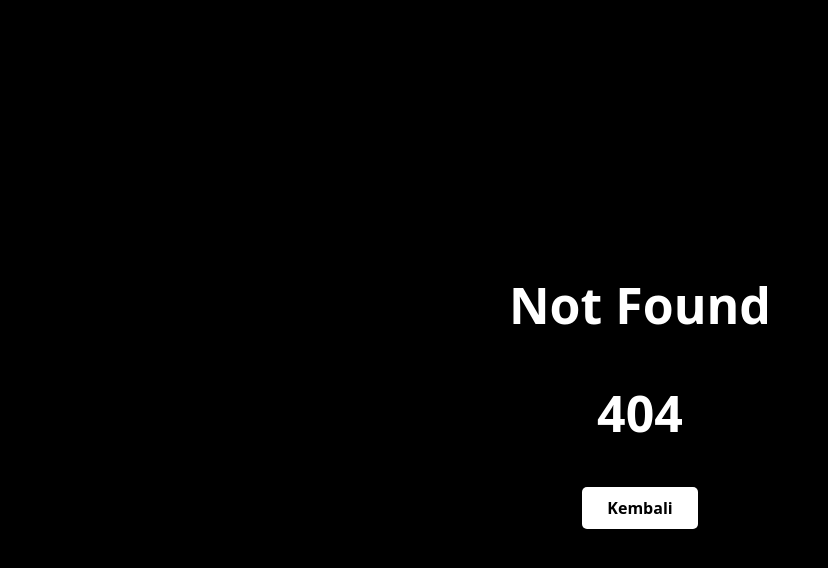
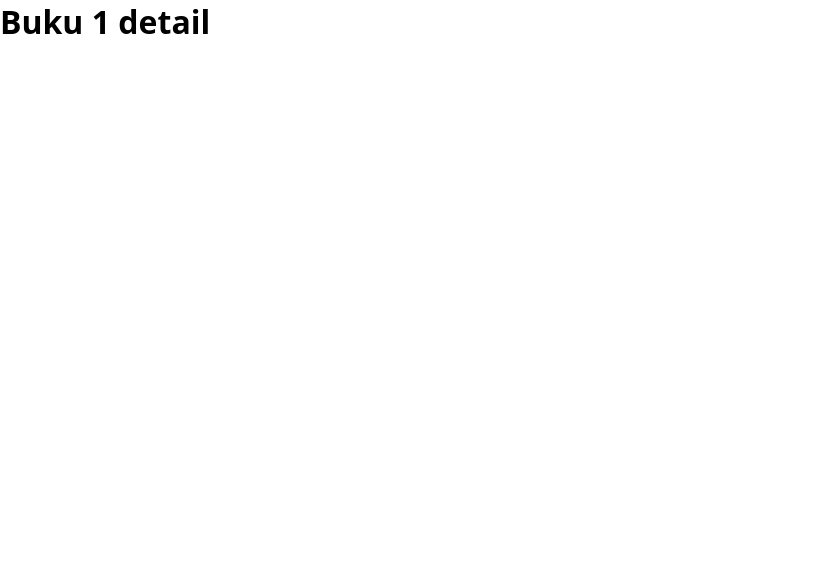
Before and after one commit to RadyaI/MoPinjam, a React (Vite) app: page /buku/d/1 in a window 1280 px wide. Before the commit this address had no page. Shown: the top 568 px of the page, without its empty margins (0-828 px from the left). Built offline with nearby package versions, Linux system fonts and the light colour scheme.

Commit message:
add : route buat halaman detail buku

```diff
--- /dev/null
+++ b/src/bukuDetail.jsx
@@ -0,0 +1,12 @@
+import { useParams } from "react-router-dom"
+
+export default function BukuDetail() {
+
+    const {judul} = useParams()
+
+    return (
+        <>
+            <h1>Buku {judul} detail</h1>
+        </>
+    )
+}
--- a/src/components/admin/manageBuku.jsx
+++ b/src/components/admin/manageBuku.jsx
@@ -2,7 +2,7 @@ import { useEffect, useState } from "react";
 import styled, { keyframes } from "styled-components";
 import { addDoc, collection, deleteDoc, doc, getDoc, onSnapshot, orderBy, query, Timestamp, updateDoc } from "firebase/firestore";
 
-import { db, storage } from "../../firebase";
+import { db, storage } from "../../config/firebase";
 import { getDownloadURL, ref, uploadBytes } from "firebase/storage";
 
 export default function ManageBuku() {
--- a/src/components/admin/manageUser.jsx
+++ b/src/components/admin/manageUser.jsx
@@ -1,7 +1,7 @@
 import { collection, deleteDoc, doc, getDocs, onSnapshot, orderBy, query, updateDoc } from "firebase/firestore";
 import { useEffect, useState } from "react";
 import styled, { keyframes } from "styled-components";
-import { db } from "../../firebase";
+import { db } from "../../config/firebase";
 
 export default function ManageBuku() {
 
--- a/src/components/navbar.jsx
+++ b/src/components/navbar.jsx
@@ -5,7 +5,7 @@ import styled, { keyframes } from "styled-components"
 import Cookies from 'js-cookie'
 import swal from "sweetalert"
 
-import { auth, db } from "../firebase"
+import { auth, db } from "../config/firebase"
 import { GoogleAuthProvider, signInWithPopup, signOut } from "firebase/auth"
 
 import { addDoc, getDocs, query, collection, where, Timestamp } from 'firebase/firestore'
--- a/src/dashboard.jsx
+++ b/src/dashboard.jsx
@@ -4,11 +4,13 @@ import Cookies from 'js-cookie'
 import './assets/dashboard.css'
 import Navbar from './components/navbar'
 import { collection, getDocs, query } from 'firebase/firestore'
-import { db } from './firebase'
+import { db } from './config/firebase'
+import { useNavigate } from 'react-router-dom'
 
 
 export default function Dashboard() {
 
+  const route = useNavigate()
   const [search, setsearch] = useState(false)
   const [buttonText, setButtonText] = useState('CARI')
 
@@ -47,12 +49,16 @@ export default function Dashboard() {
     }
   }
 
+  function goToDetail(judul) {
+    route(`buku/d/${judul}`)
+  }
+
   function DisplayBuku() {
     try {
       const data = bukuData.filter(i => i.judul.toLowerCase().includes(input.toLowerCase()) || i.penulis.toLowerCase().includes(input.toLowerCase()))
 
       const card = data.map((i, index) =>
-        <div className="card" key={index}>
+        <div className="card" key={index} onClick={() => goToDetail(i.judul)}>
           <div className="img-cover"><img loading='lazy' src={i.gambar} alt="Buku" /></div>
           <div className="desc">
             <div className="author"><small>{i.penulis}</small></div>
--- a/src/router/index.jsx
+++ b/src/router/index.jsx
@@ -1,6 +1,7 @@
 import { createBrowserRouter } from "react-router-dom";
 import Dashboard from "../dashboard";
 import semuaBuku from '../semuaBuku';
+import BukuDetail from "../bukuDetail";
 import Data from "../admin/data";
 
 import Protected from '../components/protectedRoute'
@@ -20,6 +21,10 @@ const router = createBrowserRouter([
         Component: () => <Protected Component={Data} />
     },
     {
+        path: '/buku/d/:judul',
+        Component: BukuDetail
+    },
+    {
         path: "*",
         Component: NotFound
     }
--- a/src/semuaBuku.jsx
+++ b/src/semuaBuku.jsx
@@ -4,7 +4,7 @@ import Navbar from './components/navbar'
 import Sidebar from './components/sidebar'
 import dataBuku from './db/databuku.json'
 import { collection, getDocs, orderBy, query } from 'firebase/firestore'
-import { db } from './firebase'
+import { db } from './config/firebase'
 
 export default function Semuabuku() {
 
```
Also changed, not shown: src/config/firebase.js (renamed from src/firebase.js).
